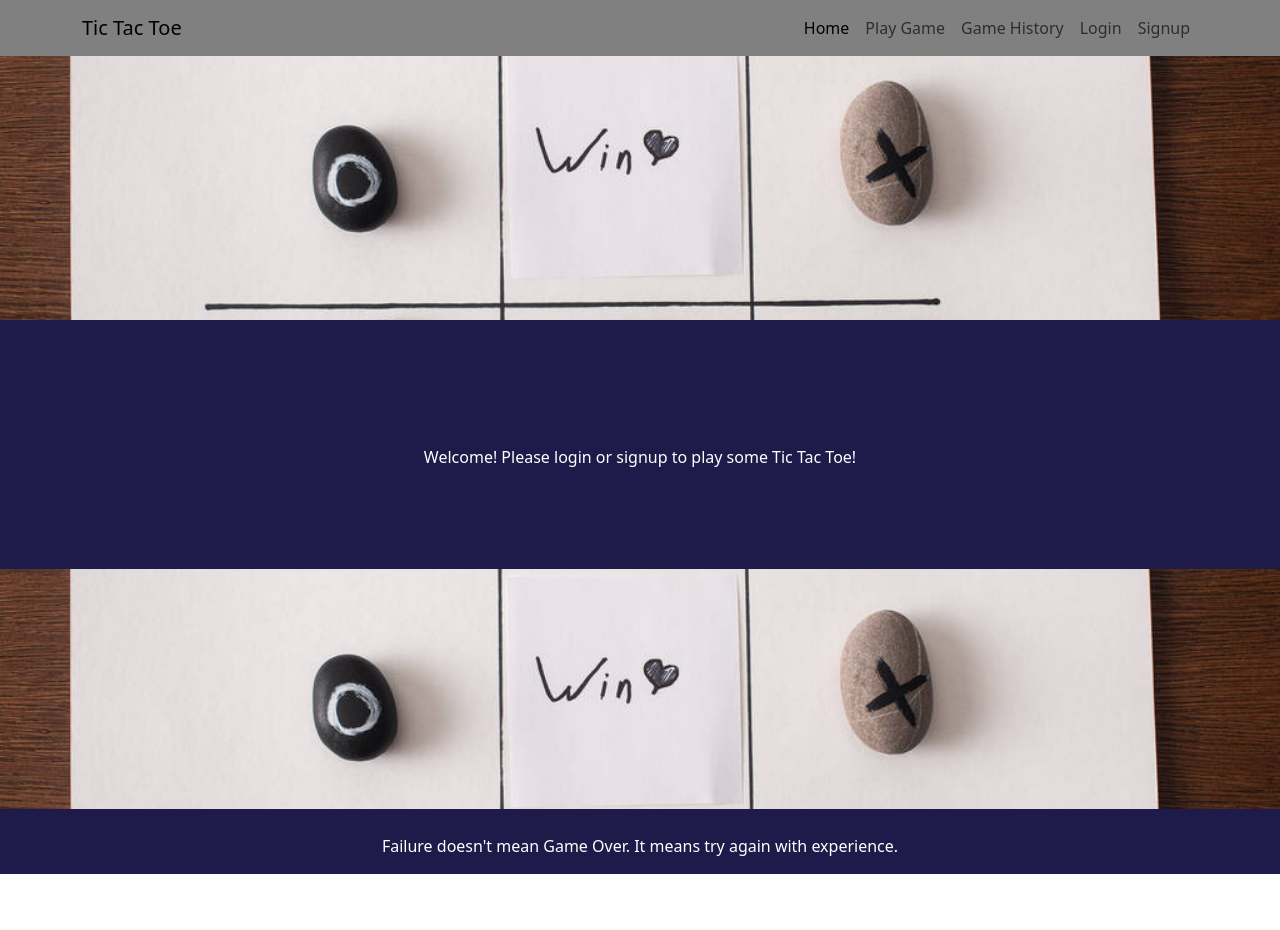
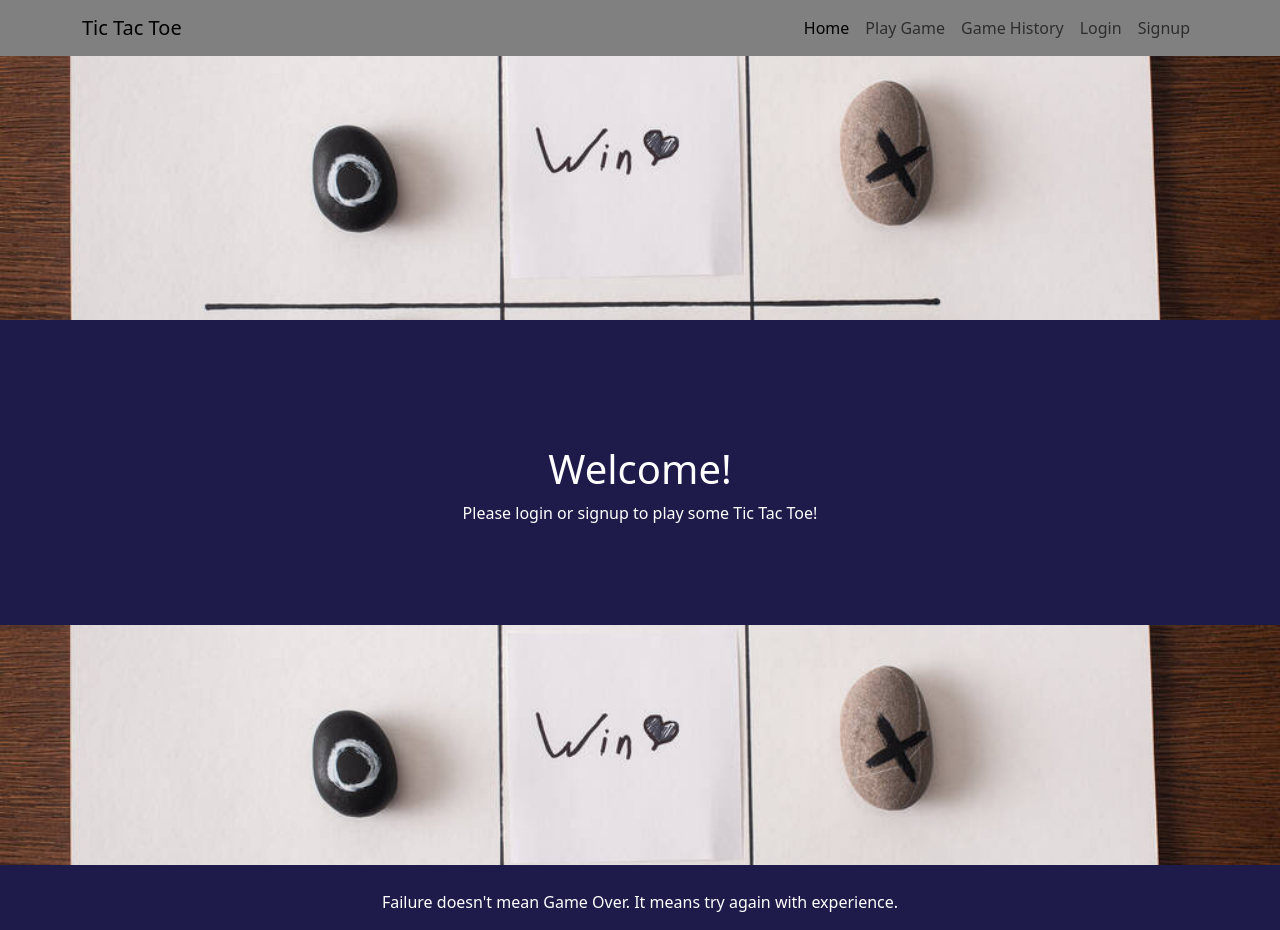
Before and after one commit to elvislau74/tic-tac-toe, a React (Vite) app in the folder client/: page / in a window 1280 px wide. Before the commit the page ends 874 px from the top, so only its background shows below. Built offline with nearby package versions, Linux system fonts and the light colour scheme; no server answers.

Commit message:
adjust spacing

```diff
--- a/client/src/pages/GameHistory.jsx
+++ b/client/src/pages/GameHistory.jsx
@@ -70,7 +70,7 @@ export default function GameHistory(props) {
                     )}
                 </>
             ):(
-                <div className="gh-spacing">
+                <div className="gh-spacing2">
                 Please log in to view your game history.
                 </div>
                 )}
--- a/client/src/pages/Home.jsx
+++ b/client/src/pages/Home.jsx
@@ -18,7 +18,8 @@ export default function Home(props) {
             </>
             ) : (
                 <div className="pad">
-                Welcome! Please login or signup to play some Tic Tac Toe!
+                <h1>Welcome!</h1>
+                Please login or signup to play some Tic Tac Toe!
                 </div>
             )}
 
--- a/client/src/styles/GameHistory.css
+++ b/client/src/styles/GameHistory.css
@@ -1,3 +1,6 @@
 .gh-spacing {
+    padding: 50px;
+}
+.gh-spacing2 {
     padding: 100px;
 }
```
